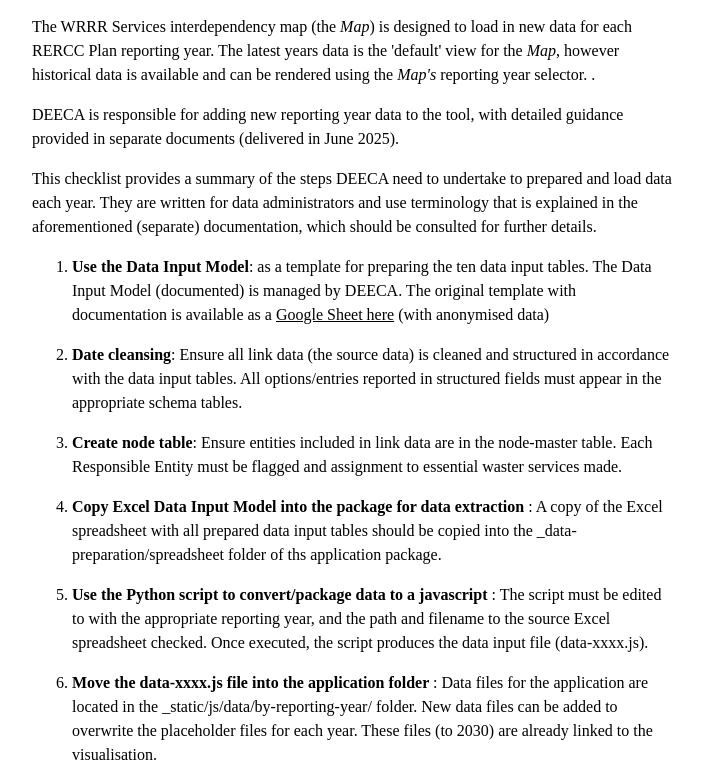
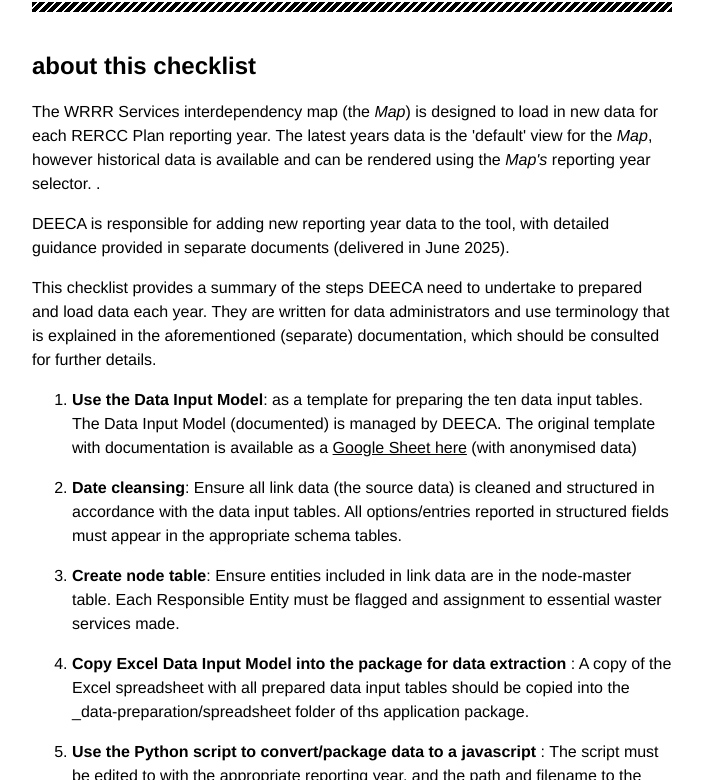
Before and after one commit to littlesketches/wrrr-services-interdependency-map, a plain HTML site: page documentation/data/index.html in a window 1280 px wide. Shown: the part 215-995 px from the top of the page, without its empty margins (288-991 px from the left). Drawn offline with Linux system fonts and the light colour scheme; the site is published under a folder, as on GitHub Pages, so addresses that start at the root find nothing.

Commit message:
Fix style links

```diff
--- a/documentation/data/index.html
+++ b/documentation/data/index.html
@@ -7,10 +7,10 @@
     <meta name="viewport" content="width=device-width, initial-scale=1">
 
     <!-- Favicons -->
-    <link rel="shortcut icon" href="/_static/assets/vic-favicon.png">
+    <link rel="shortcut icon" href="../../_static/assets/vic-favicon.png">
 
     <!-- Stylesheets -->
-    <link rel="stylesheet" href="/_static/css/global-style.css">
+    <link rel="stylesheet" href="../../_static/css/global-style.css">
 </head>
 
 <body>
--- a/visualisation/style.css
+++ b/visualisation/style.css
@@ -29,7 +29,7 @@ p{
 }
 a{
     text-decoration: underline dotted;
-
+    color:          rgb(var(--fg-color));
 }
 a:visited{
     color:          rgb(var(--fg-color));
```
Also changed, not shown: documentation/guidance/index.html (+4 -2 lines), visualisation/index.html (+1 -1 lines).
